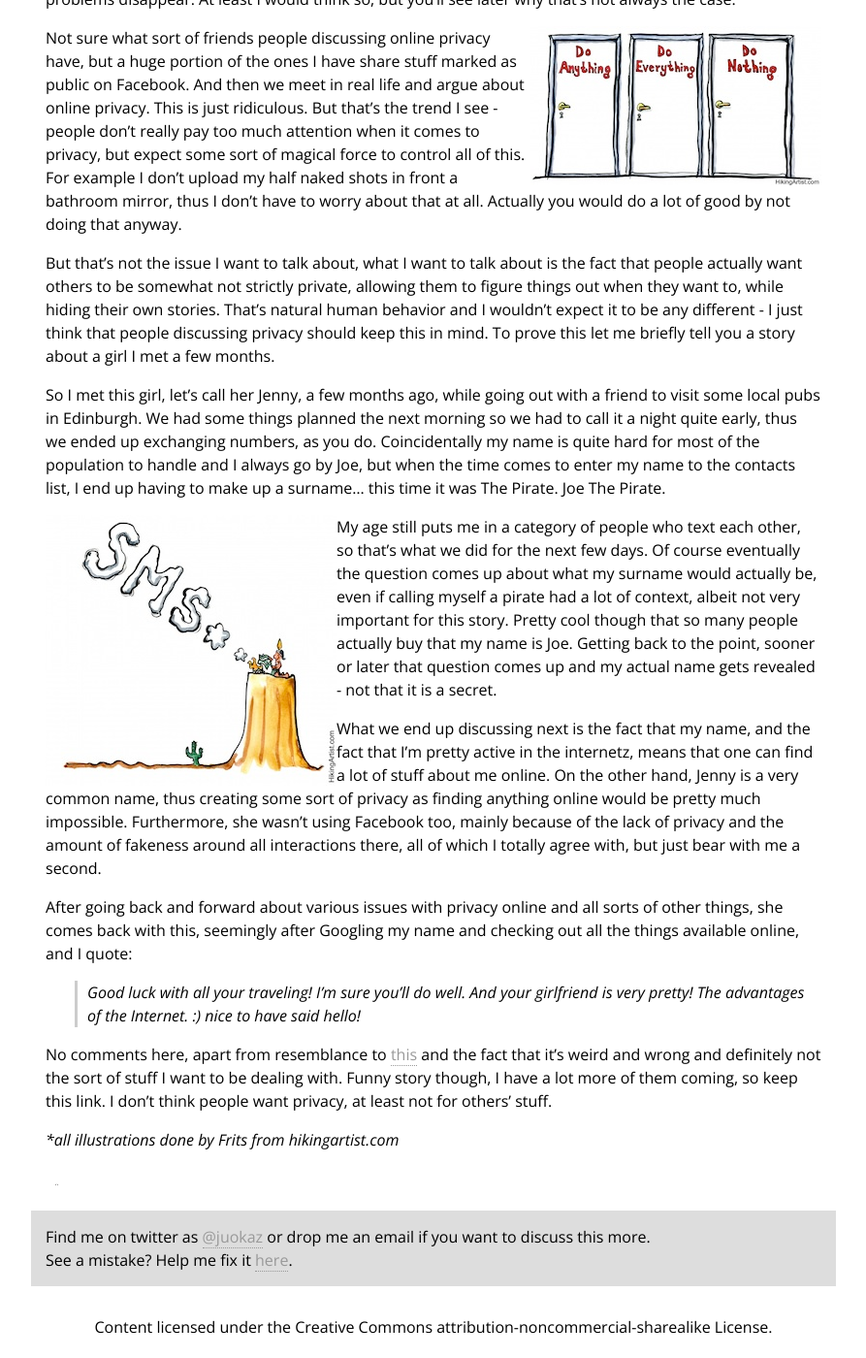
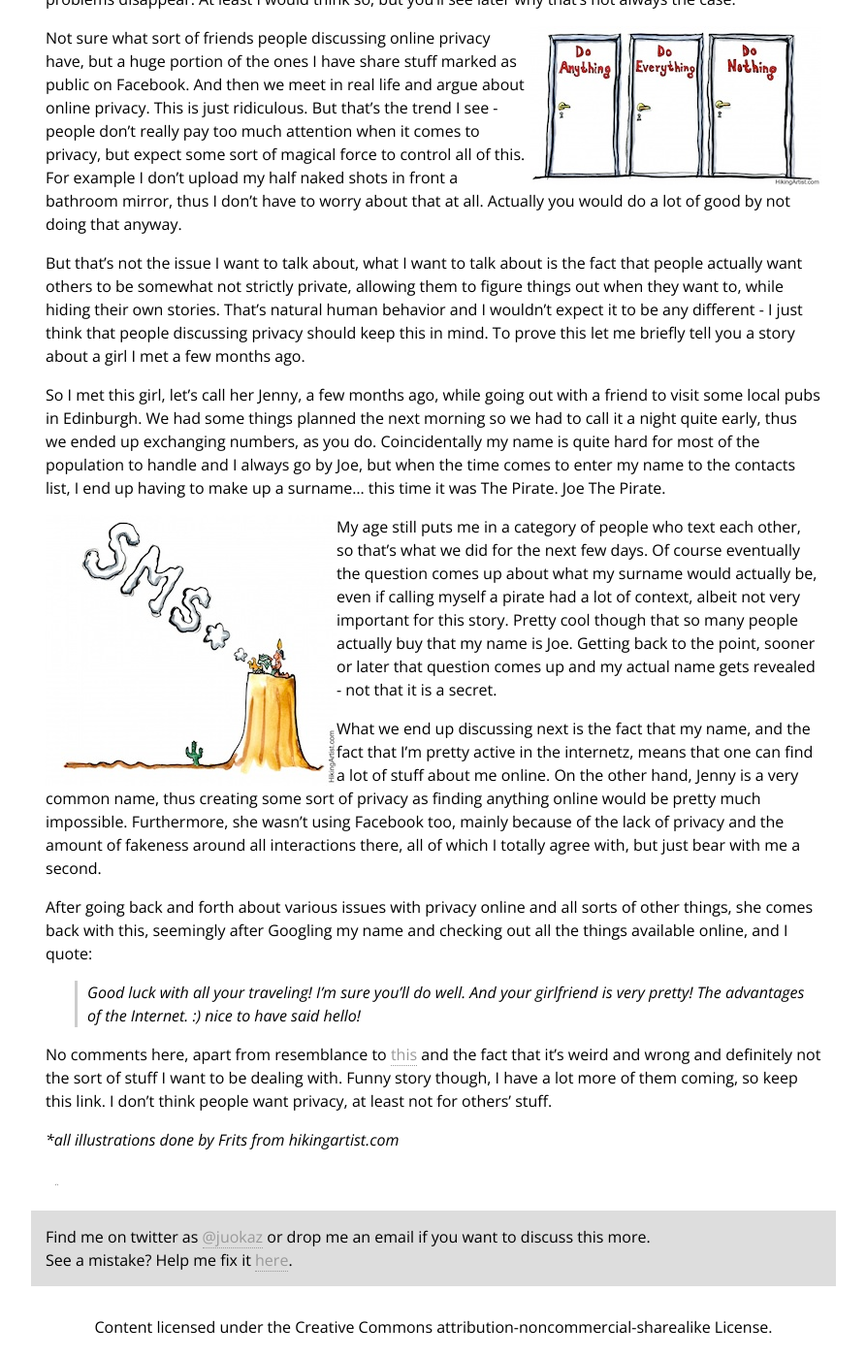
Before and after one commit to juokaz/juokaz.com, a Jekyll site: the page built from _posts/2012-09-25-online-privacy-hypocrites.markdown, in a window 1280 px wide and 1400 px high, scrolled down 669 px. Shown: the whole window at 97% size, without its empty margins (193-1086 px from the left). Built offline with Jekyll 4.4.1, drawn with Linux system fonts in a browser that asks for light colours; comment, search, counter and statistics services are not loaded.

Commit message:
Added a word, changed another.

```diff
--- a/_posts/2012-09-25-online-privacy-hypocrites.markdown
+++ b/_posts/2012-09-25-online-privacy-hypocrites.markdown
@@ -18,7 +18,7 @@ Facebook has famously played with privacy controls over the years, but I think t
 
 Not sure what sort of friends people discussing online privacy have, but a huge portion of the ones I have share stuff marked as public on Facebook. And then we meet in real life and argue about online privacy. This is just ridiculous. But that's the trend I see - people don't really pay too much attention when it comes to privacy, but expect some sort of magical force to control all of this. For example I don't upload my half naked shots in front a bathroom mirror, thus I don't have to worry about that at all. Actually you would do a lot of good by not doing that anyway.
 
-But that's not the issue I want to talk about, what I want to talk about is the fact that people actually want others to be somewhat not strictly private, allowing them to figure things out when they want to, while hiding their own stories. That's natural human behavior and I wouldn't expect it to be any different - I just think that people discussing privacy should keep this in mind. To prove this let me briefly tell you a story about a girl I met a few months.
+But that's not the issue I want to talk about, what I want to talk about is the fact that people actually want others to be somewhat not strictly private, allowing them to figure things out when they want to, while hiding their own stories. That's natural human behavior and I wouldn't expect it to be any different - I just think that people discussing privacy should keep this in mind. To prove this let me briefly tell you a story about a girl I met a few months ago.
 
 So I met this girl, let's call her Jenny, a few months ago, while going out with a friend to visit some local pubs in Edinburgh. We had some things planned the next morning so we had to call it a night quite early, thus we ended up exchanging numbers, as you do. Coincidentally my name is quite hard for most of the population to handle and I always go by Joe, but when the time comes to enter my name to the contacts list, I end up having to make up a surname... this time it was The Pirate. Joe The Pirate.
 
@@ -29,7 +29,7 @@ My age still puts me in a category of people who text each other, so that's what
 
 What we end up discussing next is the fact that my name, and the fact that I'm pretty active in the internetz, means that one can find a lot of stuff about me online. On the other hand, Jenny is a very common name, thus creating some sort of privacy as finding anything online would be pretty much impossible. Furthermore, she wasn't using Facebook too, mainly because of the lack of privacy and the amount of fakeness around all interactions there, all of which I totally agree with, but just bear with me a second.
 
-After going back and forward about various issues with privacy online and all sorts of other things, she comes back with this, seemingly after Googling my name and checking out all the things available online, and I quote:
+After going back and forth about various issues with privacy online and all sorts of other things, she comes back with this, seemingly after Googling my name and checking out all the things available online, and I quote:
 
 > Good luck with all your traveling! I'm sure you'll do well. And your girlfriend is very pretty!
 > The advantages of the Internet. :) nice to have said hello!
```
